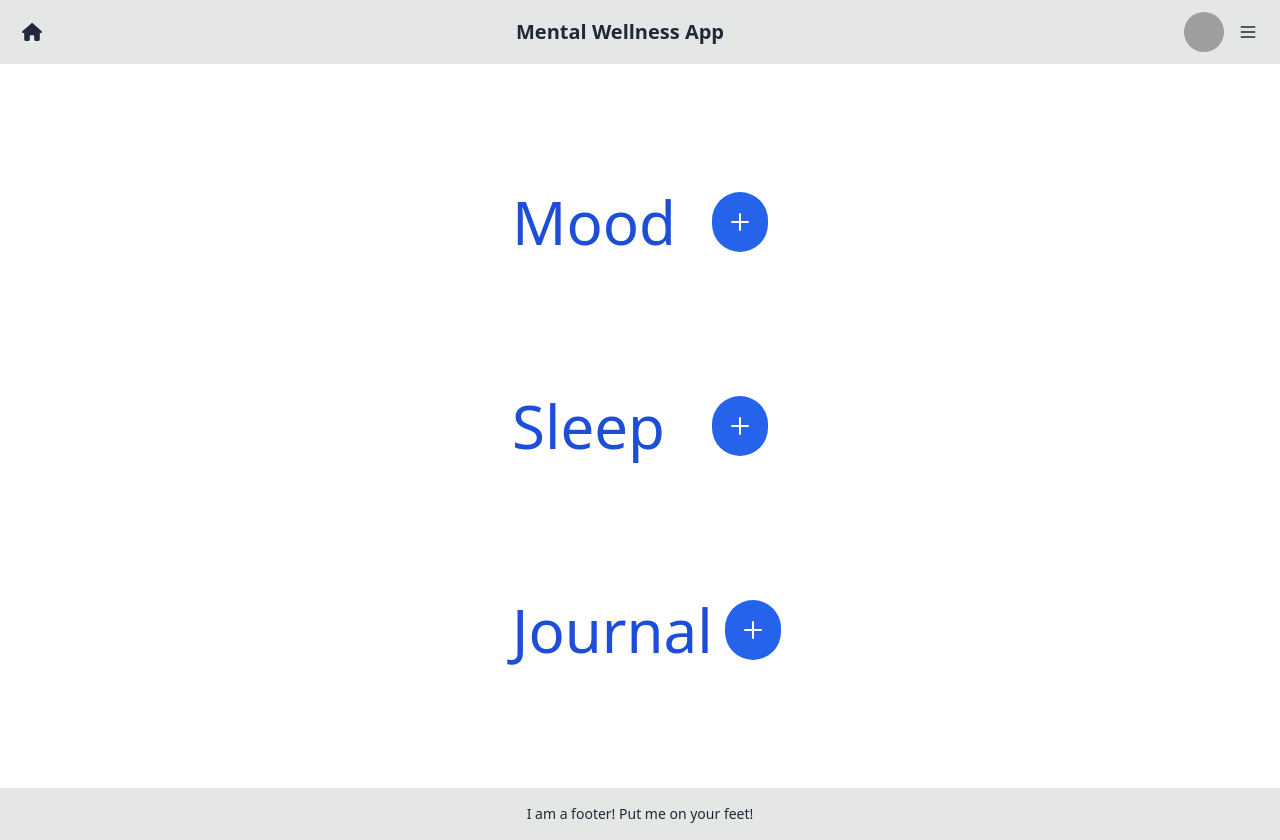
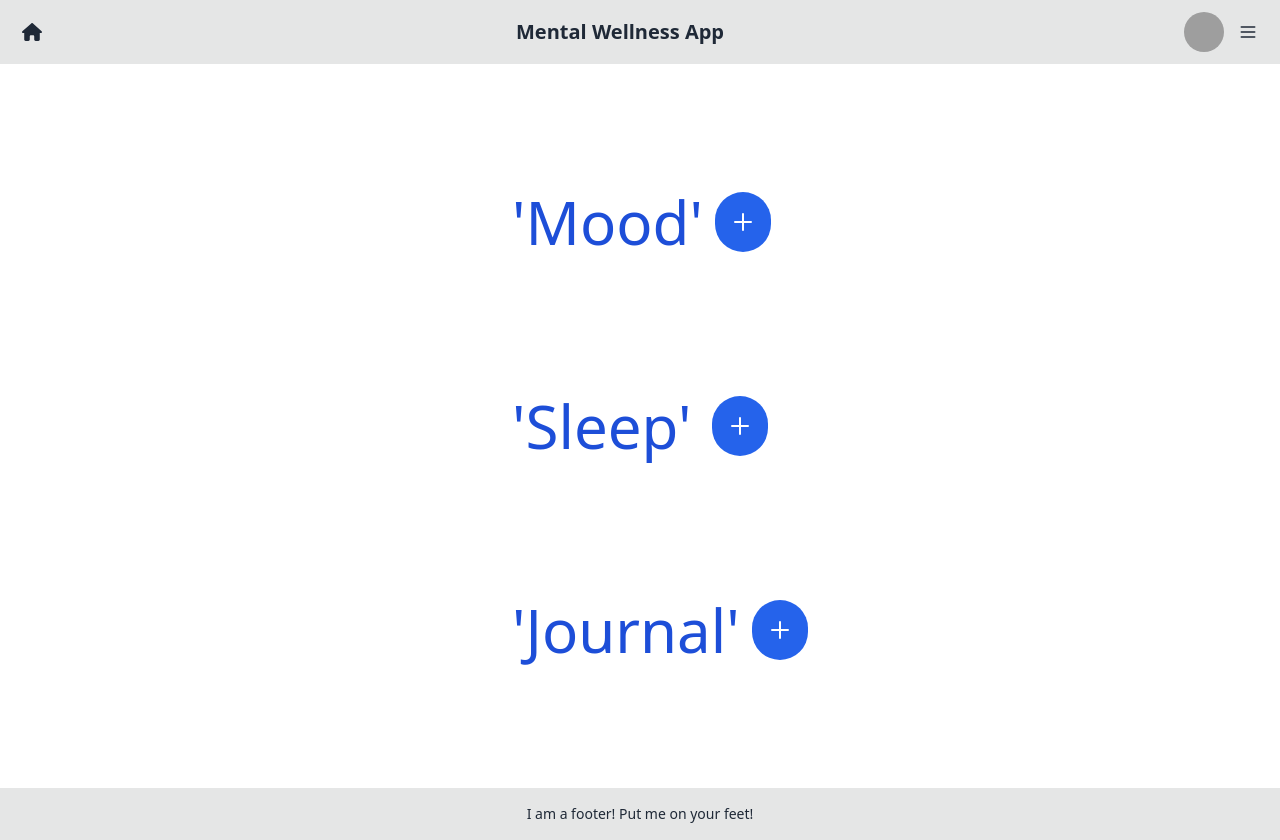
Before and after one commit to Adlantia/mental-wellness-app, a Next.js app in the folder frontend/: page /dashboard in a window 1280 px wide. Built offline with nearby package versions, Linux system fonts and the light colour scheme; grey boxes are pictures that could not be loaded.

Commit message:
Dashboard page and navbar now link to other pages

```diff
--- a/frontend/src/app/Navigation.tsx
+++ b/frontend/src/app/Navigation.tsx
@@ -7,7 +7,7 @@ export function Navigation () {
         <div className="navbar bg-base-300 justify-between">
             <div className="flex-none">
                 <button className="btn btn-circle btn-ghost color-primary">
-                    <a><FontAwesomeIcon className="w-5 h-5" icon={faHouse}/></a>
+                    <a href='dashboard'><FontAwesomeIcon className="w-5 h-5" icon={faHouse}/></a>
                 </button>
             </div>
             <div>
@@ -30,9 +30,9 @@ export function Navigation () {
                     </div>
                     <ul tabIndex={0}
                         className="mt-3 z-[1] p-2 shadow menu menu-sm dropdown-content bg-base-300 rounded-box w-52">
-                        <li><a>Mood</a></li>
-                        <li><a>Sleep</a></li>
-                        <li><a>Journal</a></li>
+                        <li><a href='/mood'>Mood</a></li>
+                        <li><a href='/sleep'>Sleep</a></li>
+                        <li><a href='/journal-list'>Journal</a></li>
                         <li><a>Logout</a></li>
                     </ul>
                 </div>
--- a/frontend/src/app/dashboard/page.tsx
+++ b/frontend/src/app/dashboard/page.tsx
@@ -4,9 +4,9 @@ export default function Dashboard () {
     return (
         <>
             <section className="container mx-auto py-12">
-                <LogButton buttonName = 'Mood'/>
-                <LogButton buttonName = 'Sleep'/>
-                <LogButton buttonName = 'Journal'/>
+                <LogButton buttonName = <a href='/mood'>'Mood'</a> />
+                <LogButton buttonName = <a href='/sleep'>'Sleep'</a> />
+                <LogButton buttonName = <a href='/journal-list'>'Journal'</a> />
                 </section>
 
         </>
```
